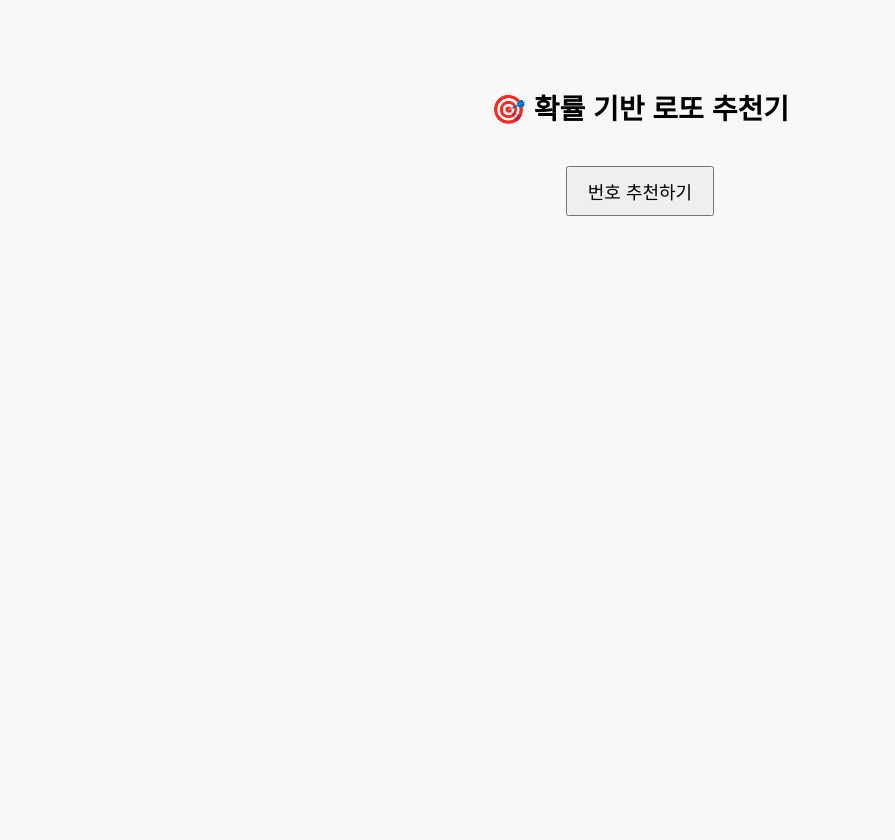
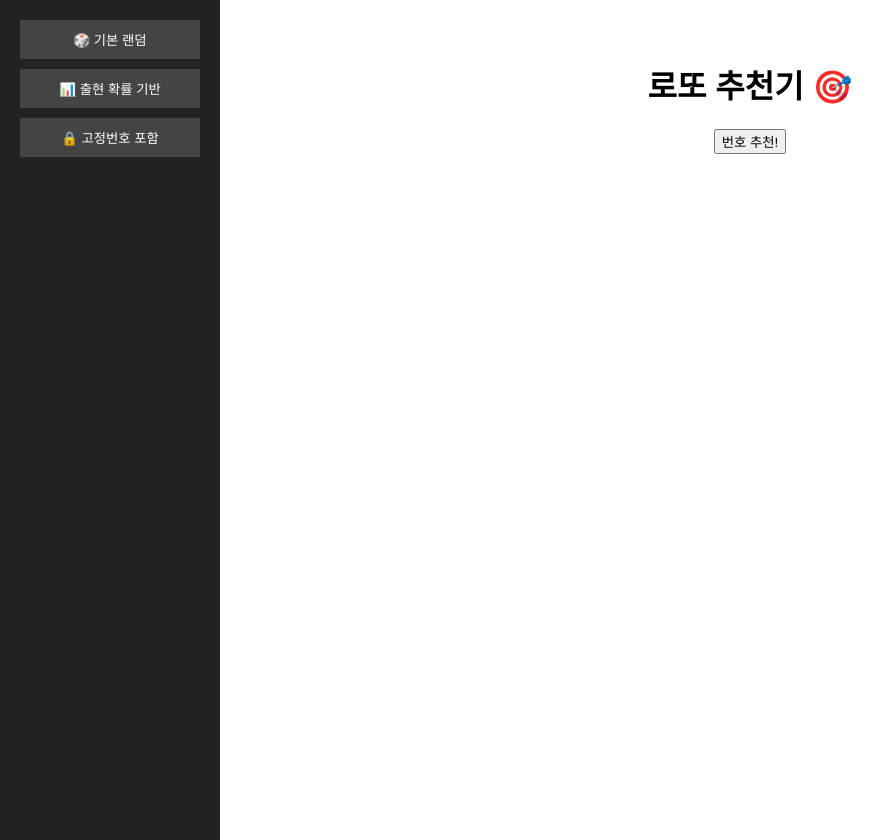
Before and after one commit to minjaecd123/lotto-generator, a plain HTML site: page index.html in a window 1280 px wide. Shown: the whole page, without its empty margins (0-895 px from the left). Before the commit the page ends 800 px from the top, so only its background shows below. Drawn offline with Linux system fonts and the light colour scheme.

Commit message:
Update index.html

```diff
--- a/index.html
+++ b/index.html
@@ -1,98 +1,101 @@
-<!DOCTYPE html>
-<html lang="ko">
-<head>
-  <meta charset="UTF-8">
-  <title>출현 확률 기반 로또 추천기</title>
-  <style>
-    body {
-      font-family: Arial, sans-serif;
-      text-align: center;
-      padding-top: 60px;
-      background: #f8f8f8;
-    }
-    h1 {
-      font-size: 28px;
-    }
-    button {
-      font-size: 18px;
-      padding: 10px 20px;
-      cursor: pointer;
-      margin-top: 20px;
-    }
-    .ball {
-      display: inline-block;
-      margin: 8px;
-      width: 45px;
-      height: 45px;
-      line-height: 45px;
-      border-radius: 50%;
-      color: white;
-      font-weight: bold;
-    }
-    .ball1 { background: #fbc400; }
-    .ball2 { background: #69c8f2; }
-    .ball3 { background: #ff7272; }
-    .ball4 { background: #aaaaaa; }
-    .ball5 { background: #b0d840; }
-  </style>
-</head>
+<style>
+  body {
+    margin: 0;
+    display: flex;
+    font-family: sans-serif;
+  }
+  #sidebar {
+    width: 180px;
+    background: #222;
+    color: #fff;
+    padding: 20px;
+    height: 100vh;
+  }
+  #sidebar button {
+    display: block;
+    width: 100%;
+    margin-bottom: 10px;
+    padding: 10px;
+    background: #444;
+    border: none;
+    color: #fff;
+    cursor: pointer;
+  }
+  #main {
+    flex-grow: 1;
+    padding: 40px;
+    text-align: center;
+  }
+</style>
+
 <body>
+  <div id="sidebar">
+    <button onclick="setMode('random')">🎲 기본 랜덤</button>
+    <button onclick="setMode('weighted')">📊 출현 확률 기반</button>
+    <button onclick="setMode('fixed')">🔒 고정번호 포함</button>
+  </div>
 
-  <h1>🎯 확률 기반 로또 추천기</h1>
-  <button onclick="generateLotto()">번호 추천하기</button>
-  <div id="result"></div>
+  <div id="main">
+    <h1 id="title">로또 추천기 🎯</h1>
+    <button onclick="generate()">번호 추천!</button>
+    <div id="result" style="margin-top: 30px;"></div>
+  </div>
 
   <script>
-    // 번호별 출현 확률 기반 가중치 (예시: 상위 5개만 보임)
-    const weights = {
-      1: 0.0227,  2: 0.0213,  3: 0.0227,  4: 0.0219,  5: 0.0207,
-      6: 0.0246,  7: 0.0170,  8: 0.0241,  9: 0.0236, 10: 0.0193,
-      11: 0.0265, 12: 0.0182, 13: 0.0199, 14: 0.0202, 15: 0.0216,
-      16: 0.0219, 17: 0.0188, 18: 0.0205, 19: 0.0202, 20: 0.0222,
-      21: 0.0249, 22: 0.0193, 23: 0.0265, 24: 0.0246, 25: 0.0210,
-      26: 0.0170, 27: 0.0216, 28: 0.0243, 29: 0.0233, 30: 0.0182,
-      31: 0.0257, 32: 0.0199, 33: 0.0170, 34: 0.0207, 35: 0.0216,
-      36: 0.0193, 37: 0.0222, 38: 0.0199, 39: 0.0238, 40: 0.0222,
-      41: 0.0176, 42: 0.0260, 43: 0.0176, 44: 0.0216, 45: 0.0199
-    };
+    let mode = 'random'; // 초기 모드
 
-    function getColorClass(num) {
-      if (num <= 10) return 'ball1';
-      if (num <= 20) return 'ball2';
-      if (num <= 30) return 'ball3';
-      if (num <= 40) return 'ball4';
-      return 'ball5';
+    function setMode(m) {
+      mode = m;
+      document.getElementById('title').innerText =
+        mode === 'random' ? '기본 랜덤 추천기 🎲' :
+        mode === 'weighted' ? '출현 확률 기반 추천기 📊' :
+        '고정 번호 포함 추천기 🔒';
+      generate(); // 모드 바꾸면 바로 추천
     }
 
-    function weightedRandom(weights) {
-      const totalWeight = Object.values(weights).reduce((a, b) => a + b, 0);
-      const rand = Math.random() * totalWeight;
-      let sum = 0;
-      for (let num in weights) {
-        sum += weights[num];
-        if (rand <= sum) return parseInt(num);
+    function generate() {
+      let numbers = [];
+
+      if (mode === 'random') {
+        numbers = basicRandom();
+      } else if (mode === 'weighted') {
+        numbers = weightedRandomGenerator();
+      } else if (mode === 'fixed') {
+        numbers = fixedNumberBased([7, 11]); // 예: 고정 숫자 포함
       }
+
+      const resultDiv = document.getElementById("result");
+      resultDiv.innerHTML = numbers.sort((a, b) => a - b).join(" ");
     }
 
-    function generateLotto() {
-      const selected = new Set();
-      while (selected.size < 6) {
-        const n = weightedRandom(weights);
-        selected.add(n);
+    function basicRandom() {
+      const set = new Set();
+      while (set.size < 6) set.add(Math.floor(Math.random() * 45) + 1);
+      return Array.from(set);
+    }
+
+    function weightedRandomGenerator() {
+      const weights = { 1: 0.02, 2: 0.018, 3: 0.023, 4: 0.019, 5: 0.021, /* ... */ 45: 0.019 };
+      const set = new Set();
+      while (set.size < 6) {
+        let rand = Math.random();
+        let sum = 0;
+        for (let i = 1; i <= 45; i++) {
+          sum += weights[i] || 0.02;
+          if (rand <= sum) {
+            set.add(i);
+            break;
+          }
+        }
       }
+      return Array.from(set);
+    }
 
-      const sorted = Array.from(selected).sort((a, b) => a - b);
-      const resultDiv = document.getElementById("result");
-      resultDiv.innerHTML = "";
-
-      sorted.forEach(num => {
-        const ball = document.createElement("span");
-        ball.className = `ball ${getColorClass(num)}`;
-        ball.textContent = num;
-        resultDiv.appendChild(ball);
-      });
+    function fixedNumberBased(fixedNums) {
+      const remaining = 6 - fixedNums.length;
+      const set = new Set(fixedNums);
+      while (set.size < 6) set.add(Math.floor(Math.random() * 45) + 1);
+      return Array.from(set);
     }
   </script>
-
 </body>
-</html>
```
